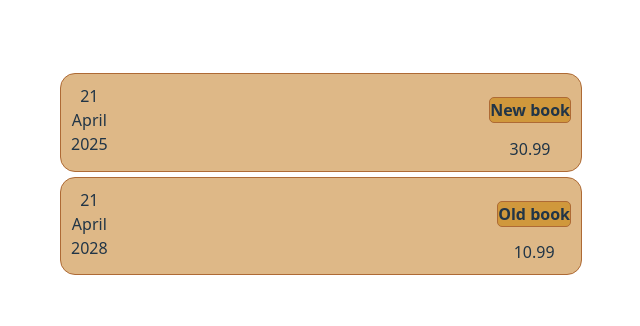
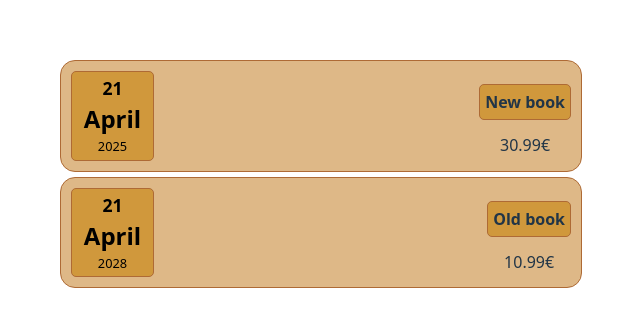
Before and after one commit to Dlowyz/ExpensesUus, a React (Vite) app: page / in a window 1280 px wide. Shown: the part 226-552 px from the top of the page, without its empty margins (319-959 px from the left). Built offline with nearby package versions, Linux system fonts and the light colour scheme.

Commit message:
ülessanne 5

```diff
--- /dev/null
+++ b/src/components/ExpenseDate.css
@@ -0,0 +1,15 @@
+.day{
+    font-weight: bold;
+    font-size: 1.1rem;
+    color: rgb(0, 0, 0);
+}
+.month{
+    font-weight: bold;
+    font-size: 1.5rem;
+    color: rgb(0, 0, 0);
+}
+.year{
+    font-weight: normal;
+    font-size: 0.8rem;
+    color: rgb(0, 0, 0);
+}
--- a/src/components/ExpenseDate.jsx
+++ b/src/components/ExpenseDate.jsx
@@ -1,14 +1,14 @@
 import React from 'react'
-
+import "./ExpenseDate.css"
 const ExpenseDate = (props) => {
     const day = props.date.toLocaleString('en-US', {day: '2-digit'})
     const month = props.date.toLocaleString('en-US', {month: 'long'})
     const year = props.date.getFullYear()
   return (
     <>
-            <div>{day}</div>
-            <div>{month}</div>
-            <div>{year}</div>
+            <div className='day'>{day}</div>
+            <div className='month'>{month}</div>
+            <div className='year'>{year}</div>
     </>
   )
 }
--- a/src/components/ExpenseItem.css
+++ b/src/components/ExpenseItem.css
@@ -14,6 +14,11 @@
 .expense-item_date {
     display: block;
     left: 0px;
+    background-color: rgb(208, 152, 60);
+    width: 75px;
+    border-radius: 5px;
+    padding: 3px;
+    border: 1px solid rgb(174, 106, 53);
 }
 
 .expense-item_description h2{
@@ -23,4 +28,5 @@
     display: flex;
     font-size: medium;
     font-style: normal;
+    padding: 5px;
 }
--- a/src/components/ExpenseItem.jsx
+++ b/src/components/ExpenseItem.jsx
@@ -10,7 +10,7 @@ const ExpenseItem = (props) => {
         </div>
         <div className='expense-item_description'>
             <h2>{props.data.title}</h2>
-            <div className='expense-item_price'>{props.data.price}</div>
+            <div className='expense-item_price'>{props.data.price}€</div>
         </div>
     </div>
   )
```
